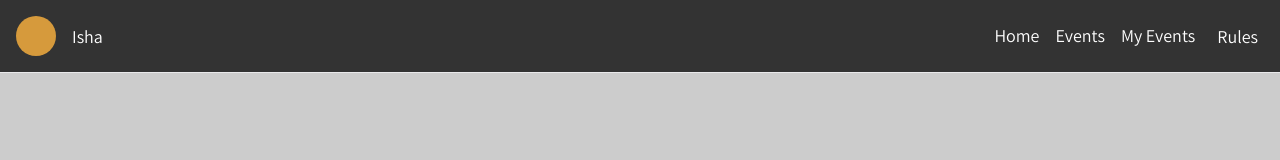
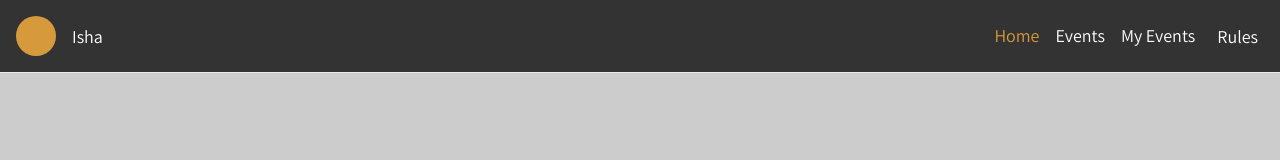
Before and after one commit to Eshicagupta3/sport-event, a React (Create React App) app: page / in a window 1280 px wide. Shown: the top 160 px of the page. Built offline with nearby package versions, Linux system fonts and the light colour scheme.

Commit message:
Add link in color

```diff
--- a/src/components/Header/style.css
+++ b/src/components/Header/style.css
@@ -9,6 +9,11 @@
     color: var(--white)
   }
 
+
+  .header-tabs .active {
+    color: var(--primary)
+  }
+
   .rule-tab {
     background: transparent;
     border: none;
```
